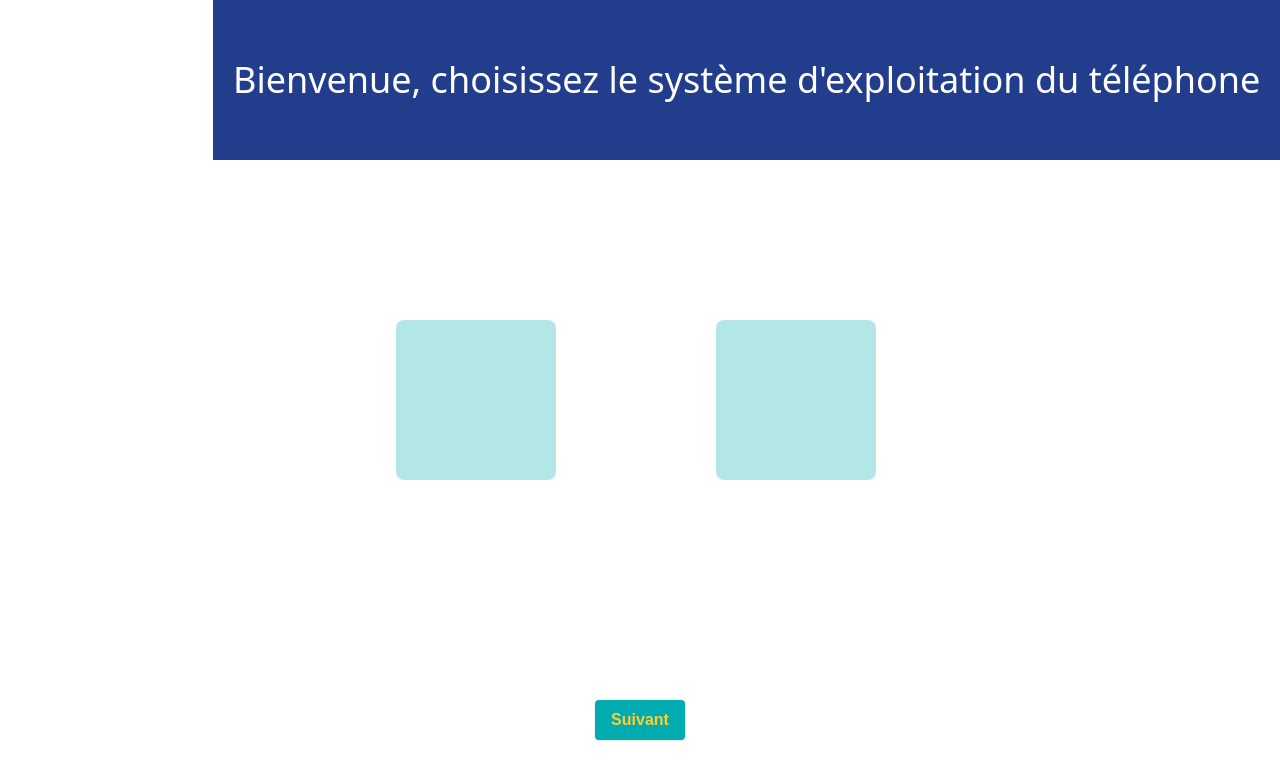
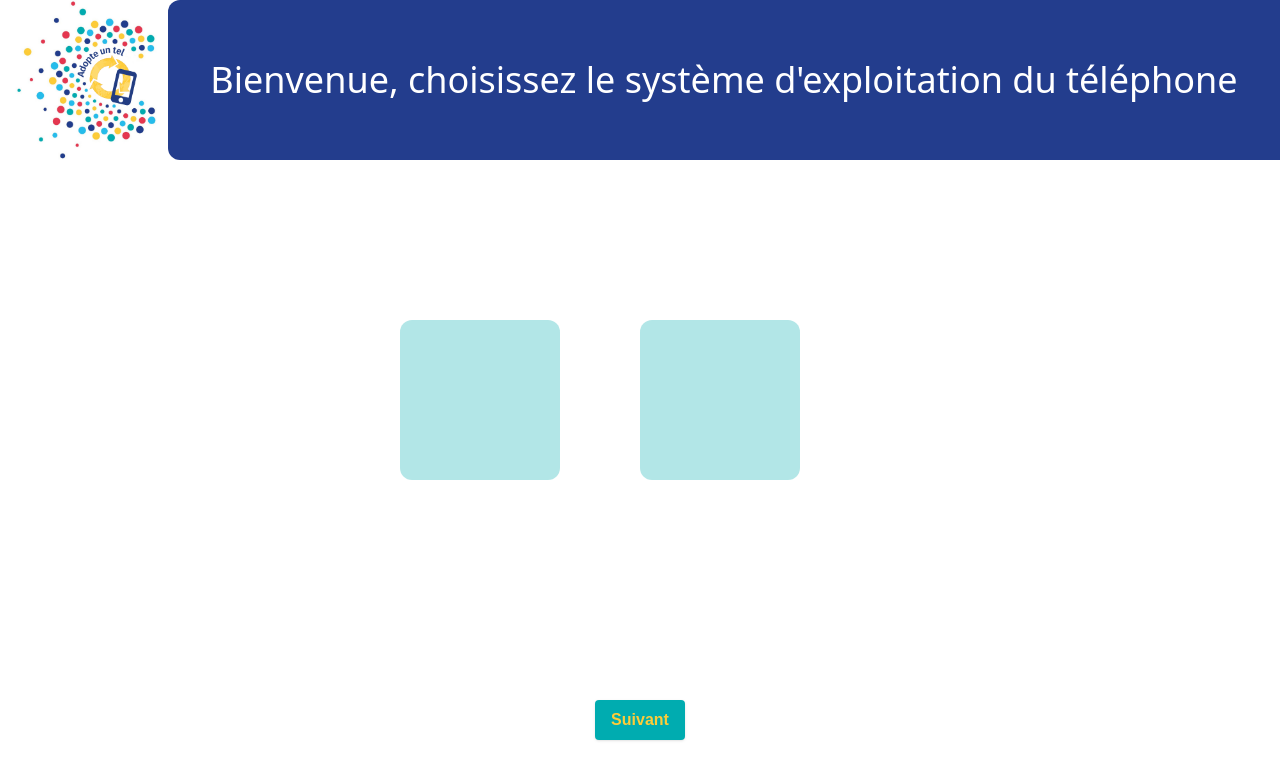
Before and after one commit to Camfabjeh/thegoats, a React (Vite) app in the folder frontend/: page / in a window 1280 px wide. Shown: the top 780 px of the page. Built offline with nearby package versions, Linux system fonts and the light colour scheme.

Commit message:
ajout de style à la page d'accueil

```diff
--- a/frontend/src/pages/HomePage.jsx
+++ b/frontend/src/pages/HomePage.jsx
@@ -1,13 +1,14 @@
 import React from "react";
 import { Link } from "react-router-dom";
+import logo from "../assets/LOGO_ADOPTE_UN_TEL.png";
 
 function HomePage() {
   return (
     <div>
-      <div className="flex items-center fixed top-0 left-0 right-0">
-        <div className="w-2/12 h-40 bg-gray-500" />
-        <div className="w-10/12 h-40 bg-[#233D8D]">
-          <div className="flex items-center justify-center h-40 bg-[#233D8D]">
+      <div className="flex items-center fixed top-0 left-0 right-0 ">
+        <img src={logo} alt="Logo Adopte Un Tel" className="w-50 h-40 pl-2" />
+        <div className="w-11/12 bg-[#233D8D] rounded-l-xl">
+          <div className="flex items-center justify-center h-40 rounded-l-xl">
             <h1 className="text-4xl text-[#FFFFFF]">
               Bienvenue, choisissez le système d'exploitation du téléphone
             </h1>
@@ -16,8 +17,9 @@ function HomePage() {
       </div>
 
       <div className="fixed inset-0 flex items-center justify-center">
-        <div className="h-40 w-40 bg-[#00ACB0] bg-opacity-30 mr-2 mr-20 rounded-lg" />
-        <div className="h-40 w-40 bg-[#00ACB0] bg-opacity-30 mr-2 ml-20 rounded-lg" />
+        <div className="h-40 w-40 bg-[#00ACB0] bg-opacity-30 mr-2 mr-20 rounded-xl flex items-center justify-center" />
+
+        <div className="h-40 w-40 bg-[#00ACB0] bg-opacity-30 mr-2 mr-20 rounded-xl flex items-center justify-center" />
       </div>
       <div className="flex h-40 fixed bottom-0 left-0 right-0 py-4 bg-gray-200 justify-center items-center">
         <div className="flex justify-around">
```
Also changed, not shown: 1 other file (tests, documents, lock files or other folders).
